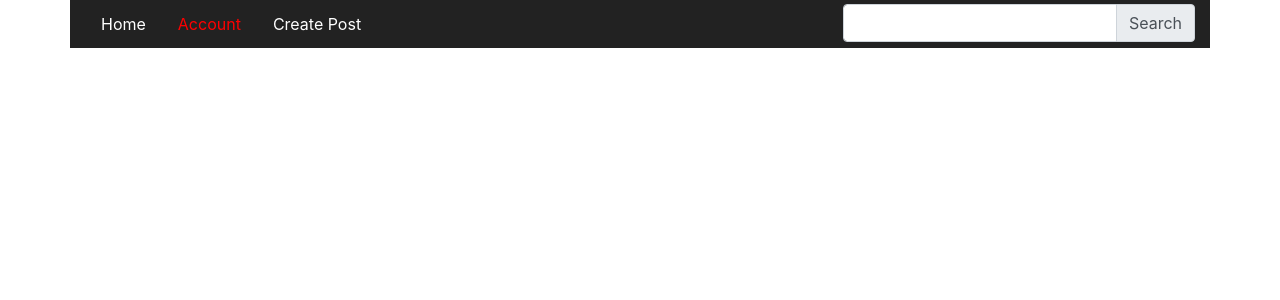
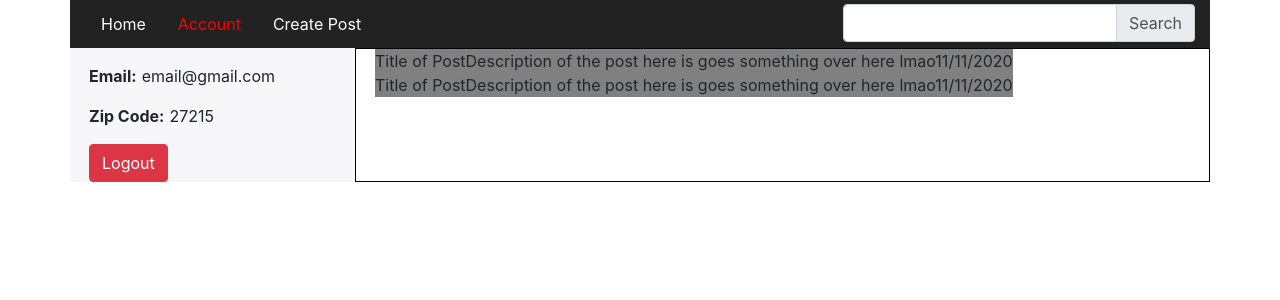
Before and after one commit to Irantwomiles/SellEasy, a React (Create React App) app in the folder client/: page /account in a window 1280 px wide. Shown: the top 300 px of the page. Built offline with nearby package versions, Linux system fonts and the light colour scheme.

Commit message:
started work on account page

```diff
--- a/client/src/components/Account.js
+++ b/client/src/components/Account.js
@@ -1,12 +1,45 @@
 import React from 'react';
-
+import { Container, Row, Col, Button } from 'react-bootstrap';
 
 function Account() {
 
     return (
-        <div>
+        <Container>
+            <Row>
+                <Col sm={3} style={{backgroundColor: "rgb(247,247,249)"}}>
+                    <Row className="mt-3 ml-1">
+                        <p style={{fontWeight: "bold", }}>Email:</p>
+                        <p style={{marginLeft: "5px"}}>email@gmail.com</p>
+                    </Row>
+                    <Row className="ml-1">
+                        <p style={{fontWeight: "bold", }}>Zip Code:</p>
+                        <p style={{marginLeft: "5px"}}>27215</p>
+                    </Row>
+                    <Row className="ml-1">
+                        <Button  variant="danger">
+                            Logout
+                        </Button>
+                    </Row>
+                </Col>
+                <Col sm={9} style={{border: "1px solid black"}}>
+                    <Row className="ml-1">
+                        <div style={{backgroundColor: "gray"}}>
+                            <span>Title of Post</span>
+                            <span>Description of the post here is goes something over here lmao</span>
+                            <span>11/11/2020</span>
+                        </div>
+                    </Row>
+                    <Row className="ml-1">
+                        <div style={{backgroundColor: "gray"}}>
+                            <span>Title of Post</span>
+                            <span>Description of the post here is goes something over here lmao</span>
+                            <span>11/11/2020</span>
+                        </div>
+                    </Row>
+                </Col>
+            </Row>
 
-        </div>
+        </Container>
     )
 }
 
--- a/client/src/components/ViewallGarageSales.js
+++ b/client/src/components/ViewallGarageSales.js
@@ -1,6 +1,6 @@
 import React, {useState, useEffect} from 'react';
 import axios from 'axios';
-import { Container, Row, Card } from 'react-bootstrap';
+import { Container, Row, Card, Alert } from 'react-bootstrap';
 
 function ViewallGarageSales(){
 
@@ -41,7 +41,11 @@ function ViewallGarageSales(){
         <Container style={{backgroundColor: "rgb(247,247,249)", height: "100vh"}}>
             <Row className="justify-content-md-center">
            {
-            loading ? "" :
+            loading ?
+                <Alert className="mt-3" variant="dark">
+                    It looks like there are no posts to see right now, please come back later!
+                </Alert>
+            :
 
             data.map( (item) => (
 
```
